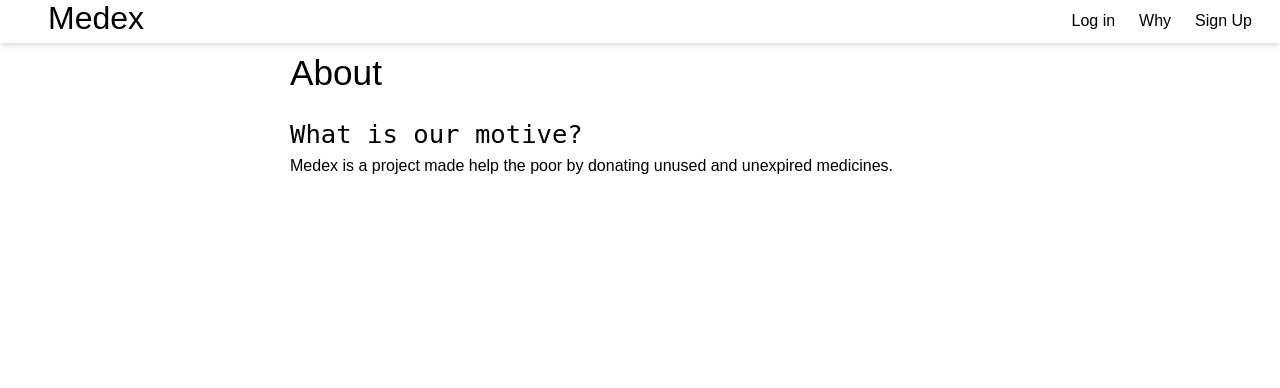
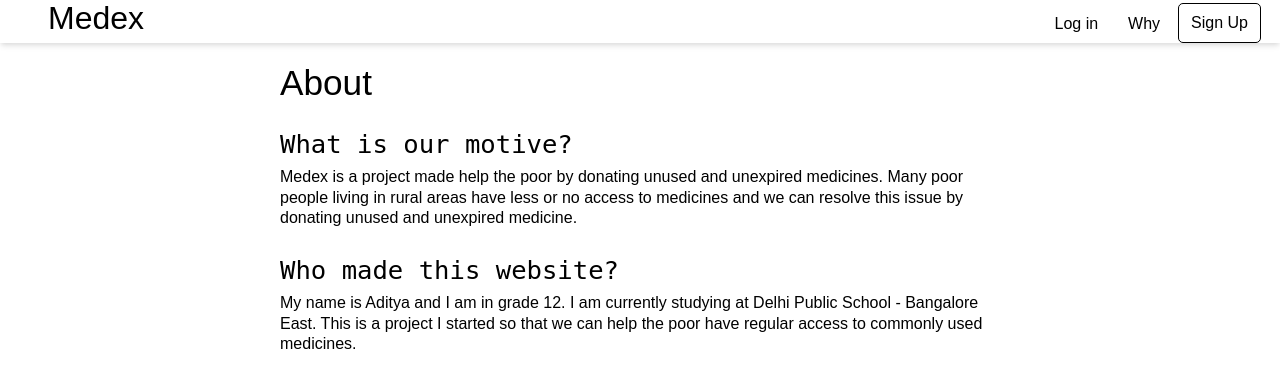
Before and after one commit to aditya303030/medex-web, a Django app: page /about in a window 1280 px wide. Shown: the top 388 px of the page. Run offline with Django 3.2, Linux system fonts and the light colour scheme.

Commit message:
NAVBAR CHANGES AND ADDED DATA TO ABOUT

```diff
--- a/home/static/home.css
+++ b/home/static/home.css
@@ -41,8 +41,16 @@ body {
     padding-top: 0.75rem;
     padding-bottom: 0.75rem;
     float: right;
+    margin: 3px;
     color: black;
     font-family:  Noto Sans TC,sans-serif;
+}
+
+.header div.nav-area div.main-nav-link-bar a.link.register-link {
+    border: 1px solid black;
+    border-radius: 5px;
+    padding-top:10px ;
+    padding-bottom:10px ;
 }
 
 .header div.nav-area div.main-nav-link-bar {
@@ -164,9 +172,9 @@ body {
 }
 
 .about-container {
-    margin: 10px auto 0px;
+    margin: 20px auto 0px;
     width: 90%;
-    max-width: 700px;
+    max-width: 45rem;
 }
 
 .about-container div.about-main div.about-heading {
@@ -186,4 +194,5 @@ body {
     font-family: Quicksand, sans-serif;
     color: black;
     font-weight: 200;
+    line-height: 1.3rem;
 }
--- a/home/templates/about.html
+++ b/home/templates/about.html
@@ -15,7 +15,7 @@
                         {% if request.user.is_authenticated%}
                         <p>Hello, {{user.first_name}}</p>
                         <a class="link why-link" href="why/">Why</a>
-                        <a href="/logout" class="link logout-link">Logout</a>
+        y                <a href="/logout" class="link logout-link">Logout</a>
                         {%else %}
                         <a class="link register-link" href="/register" align='center'>Sign Up</a>
                         <a class="link why-link" href="why/">Why</a>
@@ -33,7 +33,16 @@
                 <div class="about-content">
                     <div class="heading about-heading-1">What is our motive?</div>
                     <div class="content about-content-1">
-                        Medex is a project made help the poor by donating unused and unexpired medicines.
+                        Medex is a project made help the poor by donating unused and unexpired medicines. Many poor people living in rural areas have less or no access
+                        to medicines and we can resolve this issue by donating unused and unexpired medicine.
+                    </div>
+                    <div class="heading about-heading-2">
+                        Who made this website?
+                    </div>
+                    <div class="content about-content-2">
+                        My name is Aditya and I am in grade 12. I am currently studying at Delhi Public
+                        School - Bangalore East. This is a project I started so that we can help the poor
+                        have regular access to commonly used medicines.
                     </div>
                 </div>
             </div>
```
